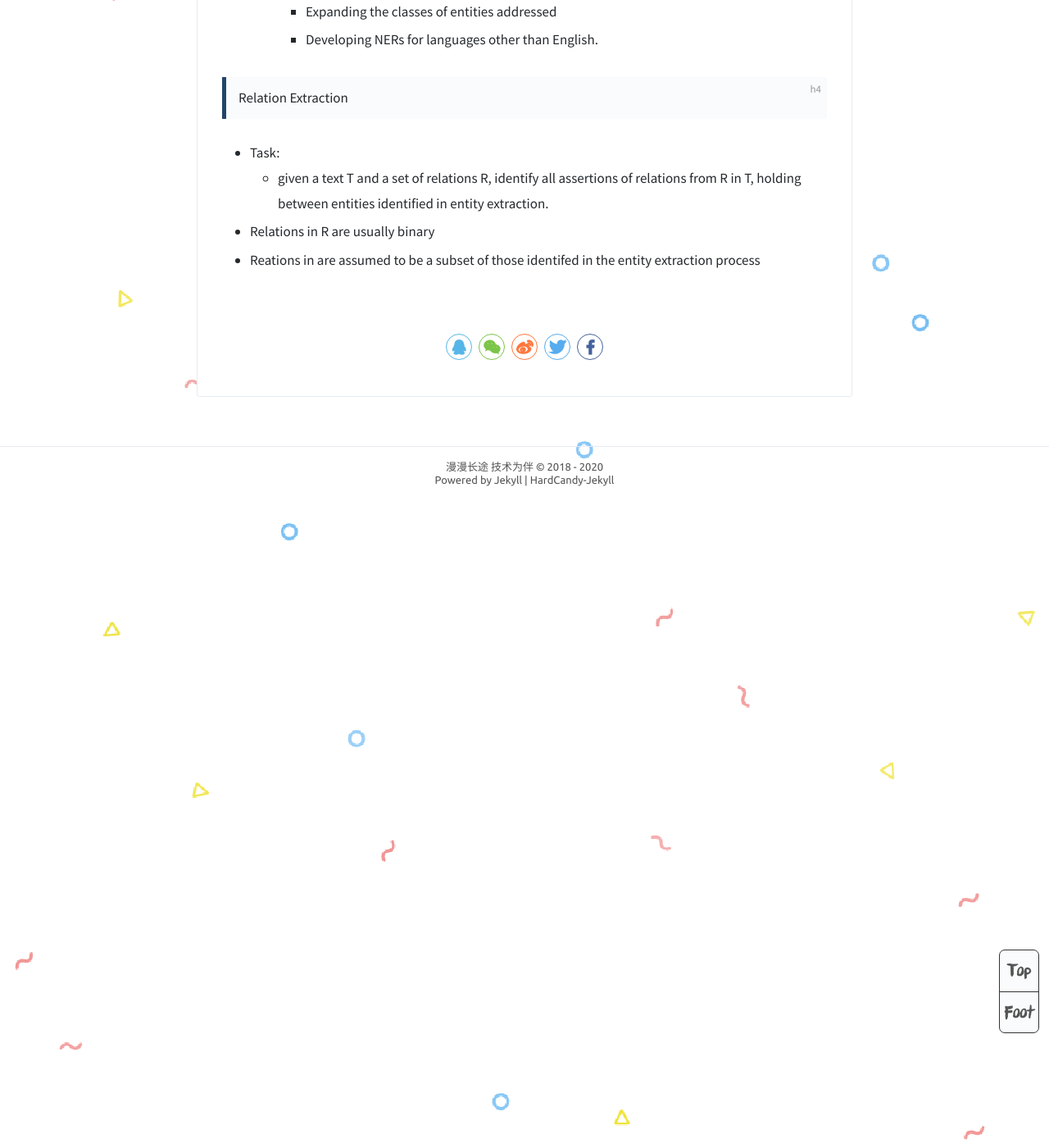
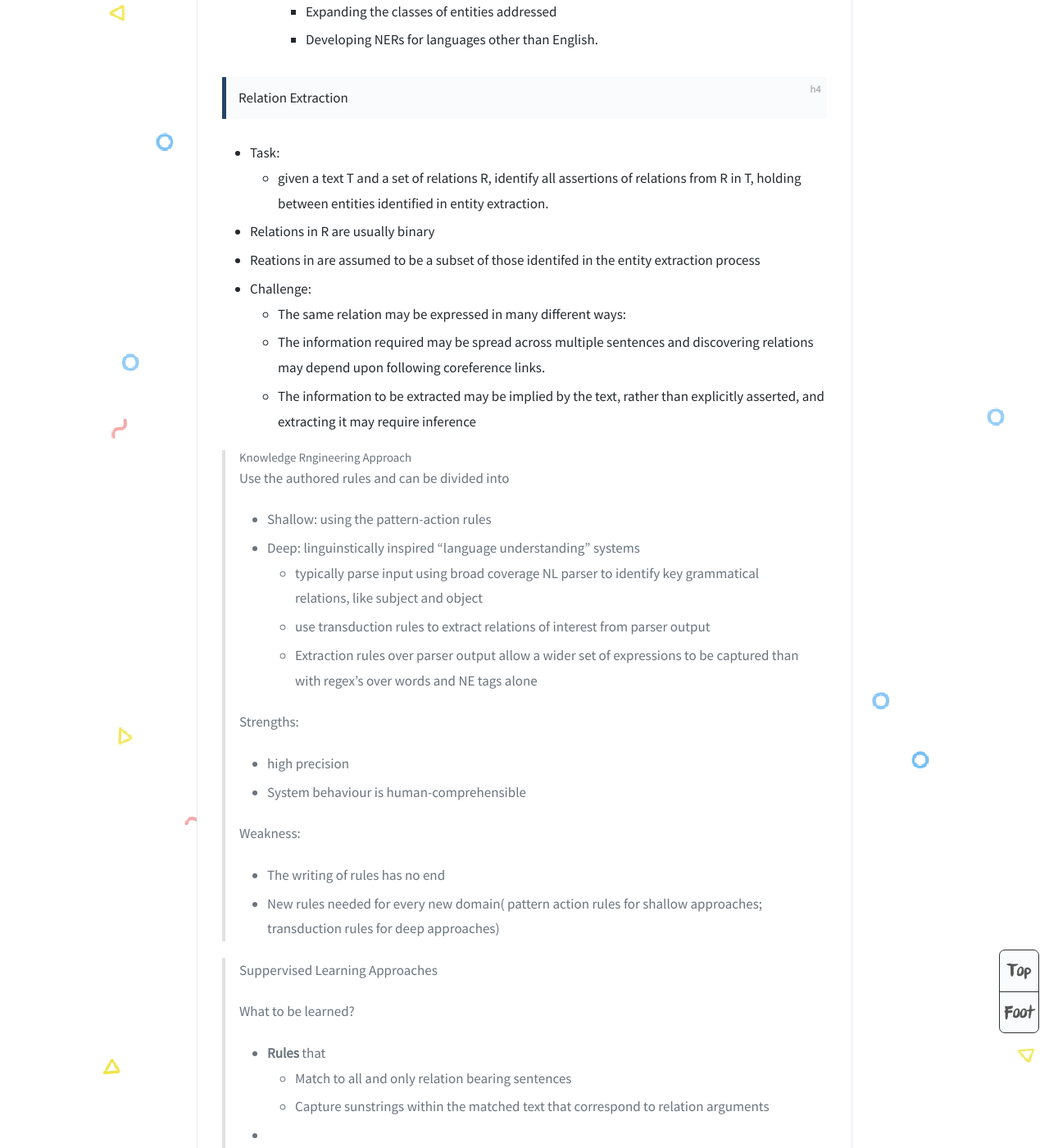
Before and after one commit to DoHerasYang/DoHerasYang.github.io, a Jekyll site: the page built from _posts/2020-1-13-TextProcessing.md, in a window 1280 px wide and 1400 px high, scrolled down 49777 px. Shown: the whole window at 82% size. Built offline with Jekyll 4.4.1, drawn with Linux system fonts in a browser that asks for light colours; comment, search, counter and statistics services are not loaded.

Commit message:
Update 2020-1-13-TextProcessing.md

```diff
--- a/_posts/2020-1-13-TextProcessing.md
+++ b/_posts/2020-1-13-TextProcessing.md
@@ -1107,3 +1107,36 @@ Common to just use the words, but pre-process them for generalisation.
   + given a text T and a set of relations R, identify all assertions of relations from R in T, holding between entities identified in entity extraction.
 + Relations in R are usually binary
 + Reations in are assumed to be a subset of those identifed in the entity extraction process
++ Challenge:
+  + The same relation may be expressed in many different ways:
+  + The information required may be spread across multiple sentences and discovering relations may depend upon following coreference links.
+  + The information to be extracted may be implied by the text, rather than explicitly asserted, and extracting it may require inference
+
+> ##### Knowledge Rngineering Approach
+>
+> Use the authored rules and can be divided into
+>
+> + Shallow: using the pattern-action rules
+> + Deep: linguinstically inspired "language understanding" systems
+>   + typically parse input using broad coverage NL parser to identify key grammatical relations, like subject and object
+>   + use transduction rules to extract relations of interest from parser output
+>   + Extraction rules over parser output allow a wider set of expressions to be captured than with regex's over words and NE tags alone
+>
+> Strengths:
+>
+> + high precision
+> + System behaviour is human-comprehensible
+>
+> Weakness:
+>
+> + The writing of rules has no end
+> + New rules needed for every new domain( pattern action rules for shallow approaches; transduction rules for deep approaches)
+
+> Suppervised Learning Approaches
+>
+> What to be learned?
+>
+> + **Rules** that
+>   +  Match to all and only relation bearing sentences
+>   + Capture sunstrings within the matched text that correspond to relation arguments
+> +
```
